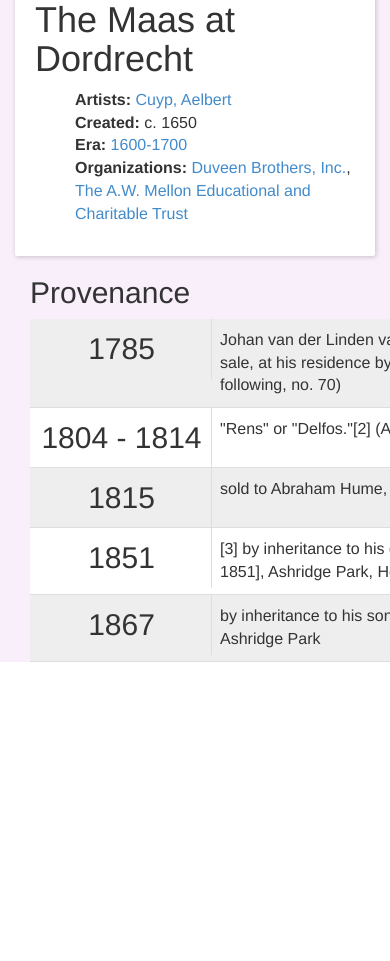
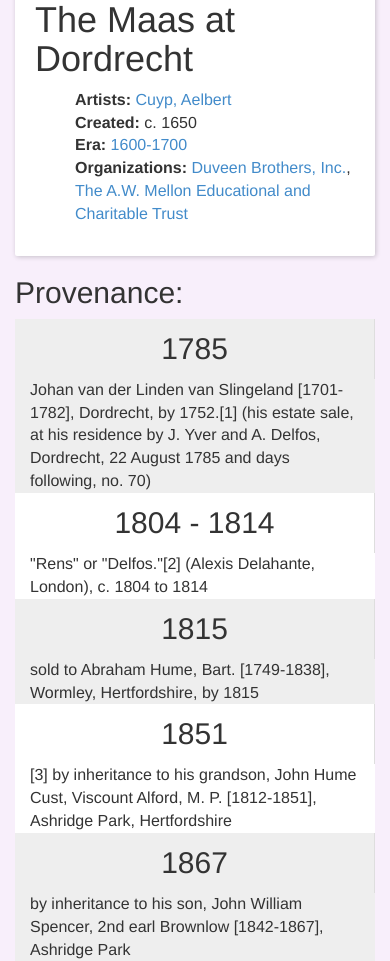
Before and after one commit to warunsl/Provenir, a Flask app: page /art in a window 390 px wide; the page is wider, and only the part inside the window is pictured. Shown: the part 353-1314 px from the top of that part. Before the commit the page ends 1015 px from the top of that part, so only its background shows below. Run offline with Flask 2, Linux system fonts and the light colour scheme; some libraries are stand-ins or nearby versions.

Commit message:
css changes

```diff
--- a/app/templates/art.html
+++ b/app/templates/art.html
@@ -20,24 +20,13 @@
         <link href="{{ url_for('static', filename='docs.css') }}" rel="stylesheet">
 
         <style type="text/css" media="screen">
-            .provenance-record{
-                background-color: #FFFFFF;
-                border-bottom: 1px solid #DEDEDE;
-                min-height: 60px;
-                padding: 10px;
-                width: 800px;
-            }
+
             .date{
                 border-right: 1px solid #DEDEDE;
-                float: left;
                 font-size: 30px;
                 height: 60px;
                 line-height: 60px;
-                margin-right: 8px;
-                margin-top: -10px;
-                padding-right: 8px;
                 text-align: center;
-                width: 172px;
             }
 
             .top-container{
@@ -82,30 +71,31 @@
                 </div>
             </div>
         </div>
-        <div class="container">
-            <h2> Provenance </h2>
-            <div class="provenance-container">
-                <div class="provenance-record">
-                    <div class="date">1785</div>Johan van der Linden van Slingeland [1701-1782], Dordrecht, by 1752.[1] (his estate sale, at his residence by J. Yver and A. Delfos, Dordrecht, 22 August 1785 and days following, no. 70)
+        <h2> Provenance:</h2>
+            <div class="provenance-container container" style="max-width:960px">
+                <div class="provenance-record row">
+                    <div class="date col-md-4">1785</div>
+                    <div class="col-md-8">
+                        Johan van der Linden van Slingeland [1701-1782], Dordrecht, by 1752.[1] (his estate sale, at his residence by J. Yver and A. Delfos, Dordrecht, 22 August 1785 and days following, no. 70)
+                    </div>
                 </div>
-                <div class="provenance-record">
-                    <div class="date">1804 - 1814</div>
-                    "Rens" or "Delfos."[2] (Alexis Delahante, London), c. 1804 to 1814
+                <div class="provenance-record row">
+                    <div class="date col-md-4">1804 - 1814</div>
+                    <div class="col-md-8">"Rens" or "Delfos."[2] (Alexis Delahante, London), c. 1804 to 1814</div>
                 </div>
-                <div class="provenance-record">
-                    <div class="date">1815</div>
-                    sold to Abraham Hume, Bart. [1749-1838], Wormley, Hertfordshire, by 1815
+                <div class="provenance-record row">
+                    <div class="date col-md-4">1815</div>
+                    <div class="col-md-8">sold to Abraham Hume, Bart. [1749-1838], Wormley, Hertfordshire, by 1815</div>
                 </div>
-                <div class="provenance-record">
-                    <div class="date">1851</div>
-                    [3] by inheritance to his grandson, John Hume Cust, Viscount Alford, M. P. [1812-1851], Ashridge Park, Hertfordshire
+                <div class="provenance-record row">
+                    <div class="date col-md-4">1851</div>
+                    <div class="col-md-8">[3] by inheritance to his grandson, John Hume Cust, Viscount Alford, M. P. [1812-1851], Ashridge Park, Hertfordshire</div>
                 </div>
-                <div class="provenance-record">
-                    <div class="date">1867</div>
-                    by inheritance to his son, John William Spencer, 2nd earl Brownlow [1842-1867], Ashridge Park
+                <div class="provenance-record row">
+                    <div class="date col-md-4">1867</div>
+                    <div class="col-md-8">by inheritance to his son, John William Spencer, 2nd earl Brownlow [1842-1867], Ashridge Park</div>
                 </div>
             </div>
-        </div>
     </div>
 
         <!-- Bootstrap core JavaScript
```
